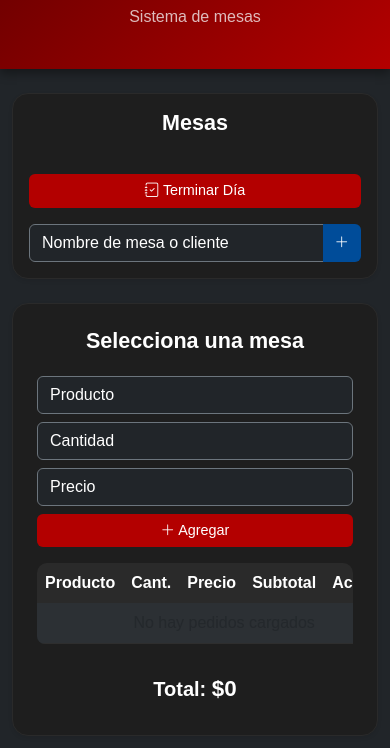
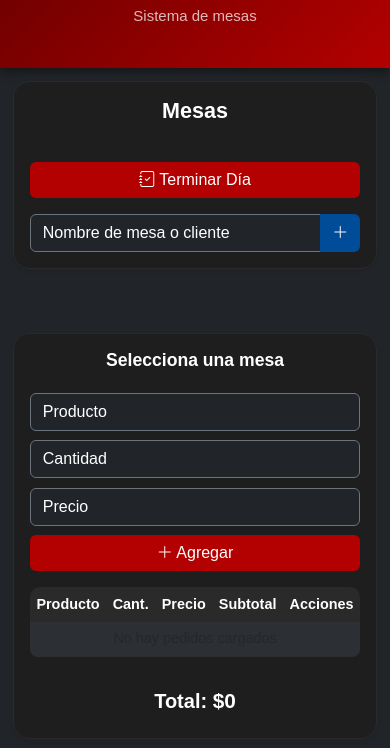
Before and after one commit to angelfa06/mesas-Vrly, a plain HTML site: page index.html in a window 390 px wide. Shown: the part 60-808 px from the top of the page. Drawn offline with nearby package versions, Linux system fonts and the light colour scheme.

Commit message:
Update style.css

```diff
--- a/style.css
+++ b/style.css
@@ -114,26 +114,131 @@ input::placeholder {
 }
 
 /* RESPONSIVE */
-@media (max-width: 768px) {
+@media (max-width: 992px) {
+  .col-md-4,
+  .col-md-8 {
+    width: 100%;
+  }
+
+  main.container-fluid {
+    padding: 0.5rem !important;
+  }
+
+  .card {
+    padding: 1rem !important;
+  }
+
   .d-flex.flex-wrap input,
   .d-flex.flex-wrap button {
     width: 100%;
   }
 
-  .text-end {
+  .d-flex.flex-wrap {
+    gap: 0.5rem !important;
+  }
+
+  h4, h5, .text-end {
     text-align: center !important;
   }
 
-  h4, h5 {
-    text-align: center;
+  #tituloMesa {
+    font-size: 1.2rem;
   }
 
-  .btn {
-    font-size: 0.9rem;
+  #total {
+    font-size: 1.3rem;
   }
 }
 
-#total {
-  color: #fff !important;
-  font-size: 1.4rem;
+/* Evita que la tabla se corte */
+.table-responsive {
+  overflow-x: auto;
+  min-width: 100%;
+  scrollbar-width: thin;
+  scrollbar-color: #444 #1e1e1e;
 }
+
+.table-responsive::-webkit-scrollbar {
+  height: 8px;
+}
+
+.table-responsive::-webkit-scrollbar-thumb {
+  background-color: #444;
+  border-radius: 4px;
+}
+
+@media (max-width: 576px) {
+  table th, table td {
+    font-size: 0.85rem;
+    padding: 0.4rem;
+  }
+}
+
+/* 📱 Versión para pantallas chicas (teléfonos) */
+@media (max-width: 768px) {
+  body {
+    font-size: 15px;
+  }
+
+  main.container-fluid {
+    padding: 0.8rem !important;
+  }
+
+  /* Las dos tarjetas se apilan con margen entre ellas */
+  .row.g-4 {
+    display: flex;
+    flex-direction: column;
+    gap: 1.5rem;
+  }
+
+  .col-md-4,
+  .col-md-8 {
+    width: 100% !important;
+  }
+
+  .card {
+    padding: 1rem !important;
+    border-radius: 1rem;
+  }
+
+  /* Inputs y botones ocupan toda la pantalla */
+  .d-flex.flex-wrap input,
+  .d-flex.flex-wrap button {
+    width: 100%;
+  }
+
+  .d-flex.flex-wrap {
+    gap: 0.6rem !important;
+  }
+
+  /* Tabla scrolleable horizontal si hace falta */
+  .table-responsive {
+    overflow-x: auto;
+    scrollbar-width: thin;
+  }
+
+  .table th,
+  .table td {
+    font-size: 0.9rem;
+    padding: 0.4rem;
+  }
+
+  /* Ajustes de títulos */
+  h4, h5, #tituloMesa {
+    text-align: center !important;
+  }
+
+  #tituloMesa {
+    font-size: 1.1rem;
+  }
+
+  #total {
+    font-size: 1.3rem;
+    text-align: center !important;
+  }
+}
+
+/* Extra: que las tarjetas tengan una ligera sombra y respiren */
+.card {
+  margin-bottom: 1rem;
+}
```
